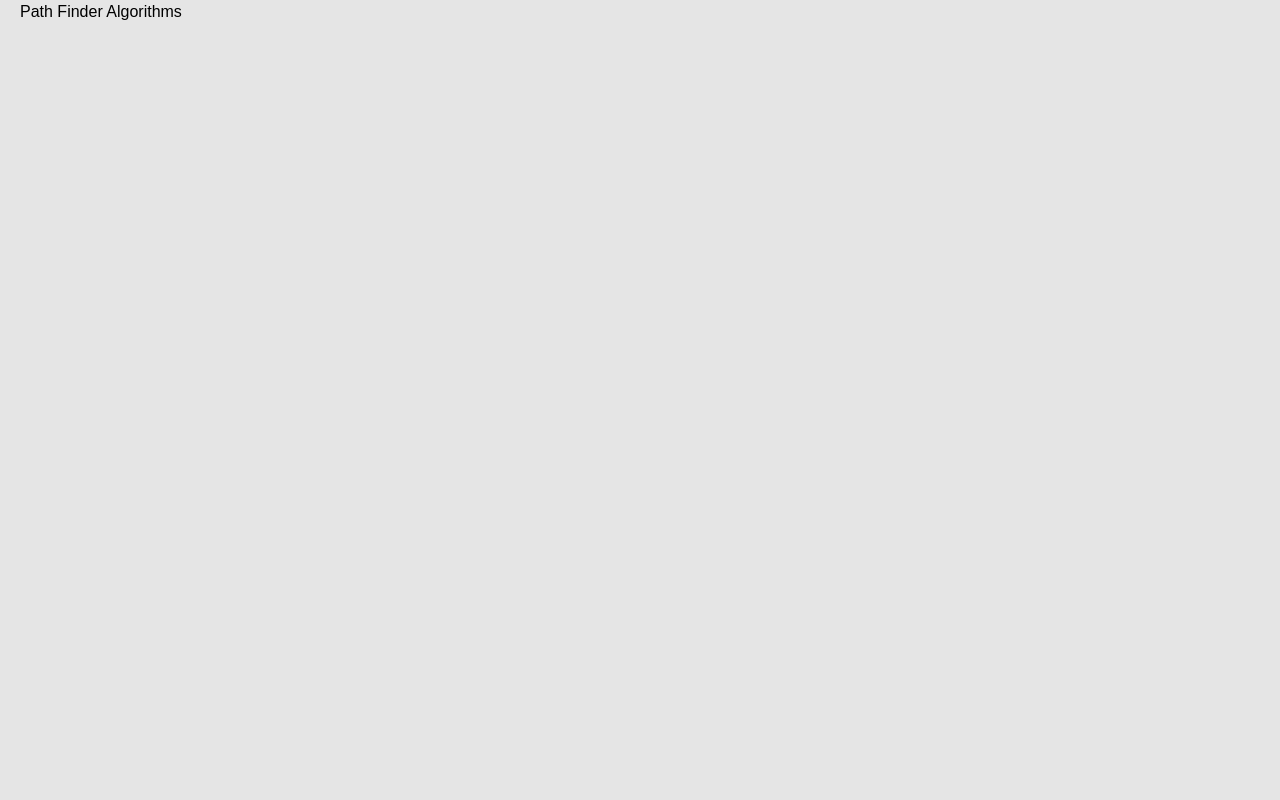
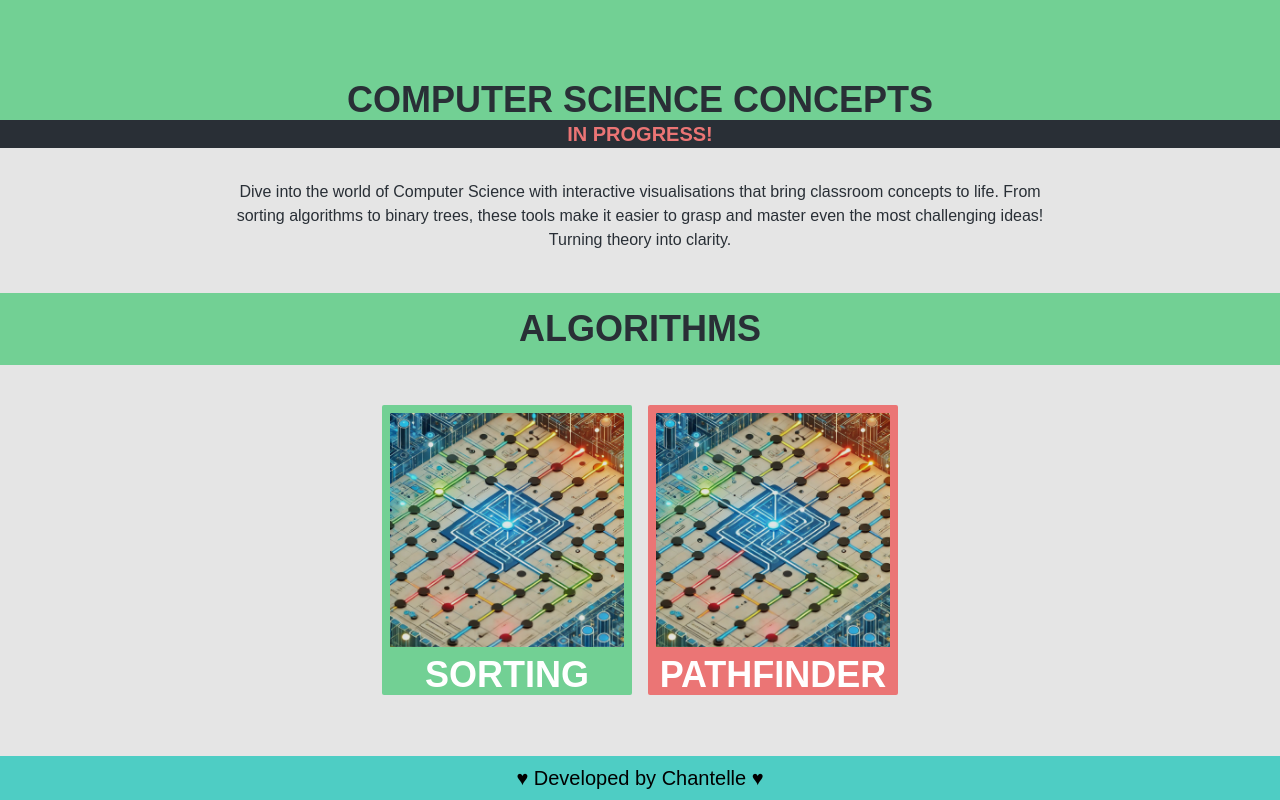
Before and after one commit to ChantelleKerr/algorithm-visualiser, a Next.js app: page / in a window 1280 px wide. Built offline with nearby package versions, Linux system fonts and the light colour scheme.

Commit message:
Create home page design

```diff
--- a/app/layout.tsx
+++ b/app/layout.tsx
@@ -28,9 +28,7 @@ export default function RootLayout({
       <body
         className={`${geistSans.variable} ${geistMono.variable} antialiased`}
       >
-        <GridProvider>
-          <div className="px-5">{children}</div>
-        </GridProvider>
+        <GridProvider>{children}</GridProvider>
       </body>
     </html>
   );
--- a/app/page.tsx
+++ b/app/page.tsx
@@ -1,5 +1,41 @@
-import Link from "next/link";
-
+import Card from "@/components/Card/Card";
+import Footer from "@/components/Footer/Footer";
+import Header from "@/components/Header/Header";
 export default function Home() {
-  return <Link href="/pathfinder">Path Finder Algorithms</Link>;
+  const navLinks = [
+    {
+      title: "SORTING",
+      image: "/pathfinder.webp",
+      link: "/sorting",
+      style: "bg-green border-green text-green",
+    },
+    {
+      title: "PATHFINDER",
+      image: "/pathfinder.webp",
+      link: "/pathfinder",
+      style: "bg-red border-red text-red",
+    },
+  ];
+  return (
+    <div className="flex flex-col min-h-screen">
+      <Header />
+      <main className="flex flex-grow flex-col justify-center items-center">
+        <h2 className="flex justify-center text-4xl text-primary bg-green mb-5 font-extrabold w-full py-4">
+          ALGORITHMS
+        </h2>
+        <div className="flex flex-wrap gap-4 justify-center my-5">
+          {navLinks.map((link) => (
+            <Card
+              key={link.title}
+              title={link.title}
+              image={link.image}
+              link={link.link}
+              style={link.style}
+            />
+          ))}
+        </div>
+      </main>
+      <Footer />
+    </div>
+  );
 }
--- /dev/null
+++ b/app/sorting/page.tsx
@@ -0,0 +1,5 @@
+const page = () => {
+  return <div>SORTING ALGORITHMS- Coming Soon!</div>;
+};
+
+export default page;
--- /dev/null
+++ b/components/Card/Card.tsx
@@ -0,0 +1,33 @@
+import Link from "next/link";
+import React from "react";
+import Image from "next/image";
+
+interface Props {
+  title: string;
+  image: string;
+  link: string;
+  style: string;
+}
+const Card = ({ title, image, link, style }: Props) => {
+  return (
+    <>
+      <Link href={link}>
+        <div className={`border-3 rounded-sm ${style}`}>
+          <Image
+            src={image}
+            width={250}
+            height={30}
+            className="brightness-90 hover:brightness-100 p-2"
+            alt="pathfinder"
+          />
+
+          <h1 className="text-4xl flex justify-center text-white font-bold">
+            {title}
+          </h1>
+        </div>
+      </Link>
+    </>
+  );
+};
+
+export default Card;
--- a/components/ControlPanel/ControlPanel.tsx
+++ b/components/ControlPanel/ControlPanel.tsx
@@ -96,16 +96,18 @@ const ControlPanel = ({ children }: { children: React.ReactNode }) => {
   };
 
   return (
-    <>
-      <div className="flex w-full py-8 justify-end gap-3">
+    <div className="p-5">
+      <div className="flex w-full justify-between py-3">
+        <h1 className="text-xl">Pathfinder</h1>
+        <div className="flex gap-3 flex-col md:flex-row">
           <Select onValueChange={(val) => handleNodeSelectionChange(val)}>
             <SelectTrigger className="w-[180px]">
               <SelectValue placeholder="Node Selector" />
             </SelectTrigger>
             <SelectContent>
-            <SelectItem value="Start">Select Start Node</SelectItem>
-            <SelectItem value="End">Select End Node</SelectItem>
-            <SelectItem value="Wall">Select Wall Node</SelectItem>
+              <SelectItem value="Start">Change Start Node</SelectItem>
+              <SelectItem value="End">Change End Node</SelectItem>
+              <SelectItem value="Wall">Add Wall Node</SelectItem>
             </SelectContent>
           </Select>
           <Select onValueChange={(val) => handleAlgorithmChange(val)}>
@@ -127,6 +129,7 @@ const ControlPanel = ({ children }: { children: React.ReactNode }) => {
             CLEAR
           </Button>
         </div>
+      </div>
 
       {children}
       {algorithm && (
@@ -136,7 +139,7 @@ const ControlPanel = ({ children }: { children: React.ReactNode }) => {
           pseudocode={algorithmPseudocode}
         />
       )}
-    </>
+    </div>
   );
 };
 
--- /dev/null
+++ b/components/Footer/Footer.tsx
@@ -0,0 +1,9 @@
+const Footer = () => {
+  return (
+    <p className="w-full bg-blue flex justify-center text-xl py-2">
+      ♥ Developed by Chantelle ♥
+    </p>
+  );
+};
+
+export default Footer;
--- /dev/null
+++ b/components/Header/Header.tsx
@@ -0,0 +1,20 @@
+const Header = () => {
+  return (
+    <div className="flex flex-col justify-center items-center">
+      <h1 className="text-primary font-extrabold text-4xl pt-20 text-center bg-green w-full">
+        COMPUTER SCIENCE CONCEPTS
+      </h1>
+      <span className="flex justify-center font-extrabold text-xl text-center text-red w-full bg-primary">
+        IN PROGRESS!
+      </span>
+      <p className="text-primary font-thin text-center w-2/3 mt-8">
+        Dive into the world of Computer Science with interactive visualisations
+        that bring classroom concepts to life. From sorting algorithms to binary
+        trees, these tools make it easier to grasp and master even the most
+        challenging ideas! Turning theory into clarity.
+      </p>
+    </div>
+  );
+};
+
+export default Header;
--- a/context/GridProvider.tsx
+++ b/context/GridProvider.tsx
@@ -34,8 +34,8 @@ const GridContext = createContext<GridContextType | undefined>(undefined);
 
 export const GridProvider = ({ children }: { children: React.ReactNode }) => {
   const [grid, setGrid] = useState<Node[][]>([]);
-  const ROWS = 6;
-  const COLS = 6;
+  const ROWS = 10;
+  const COLS = 20;
   const [startNode, setStartNode] = useState<Node | null>(null);
   const [endNode, setEndNode] = useState<Node | null>(null);
 
@@ -94,7 +94,7 @@ export const GridProvider = ({ children }: { children: React.ReactNode }) => {
         prevGrid = prevGrid.map((gridRow) =>
           gridRow.map((node) =>
             node.type === NodeType.Start
-              ? { ...node, type: NodeType.Blank }
+              ? { ...node, type: NodeType.Blank, status: NodeStatus.Unseen }
               : node
           )
         );
--- a/tailwind.config.ts
+++ b/tailwind.config.ts
@@ -12,20 +12,12 @@ export default {
       colors: {
         background: "var(--background)",
         foreground: "var(--foreground)",
-        start: "#72D094",
-        end: "#EB7575",
-        path: "#847996",
-        wall: "black",
-        visited: "#4ECDC4",
+        green: "#72D094",
+        red: "#EB7575",
+        purple: "#847996",
+        black: "black",
+        blue: "#4ECDC4",
 
-        card: {
-          DEFAULT: "hsl(var(--card))",
-          foreground: "hsl(var(--card-foreground))",
-        },
-        popover: {
-          DEFAULT: "hsl(var(--popover))",
-          foreground: "hsl(var(--popover-foreground))",
-        },
         primary: {
           DEFAULT: "var(--primary)",
           foreground: "var(--primary-foreground)",
@@ -34,26 +26,7 @@ export default {
           DEFAULT: "hsl(var(--secondary))",
           foreground: "hsl(var(--secondary-foreground))",
         },
-        muted: {
-          DEFAULT: "hsl(var(--muted))",
-          foreground: "hsl(var(--muted-foreground))",
-        },
-        accent: {
-          DEFAULT: "hsl(var(--accent))",
-          foreground: "hsl(var(--accent-foreground))",
-        },
-        destructive: {
-          DEFAULT: "var(--destructive)",
-          foreground: "var(--destructive-foreground)",
-        },
         border: "hsl(var(--border))",
-        input: "hsl(var(--input))",
-        ring: "hsl(var(--ring))",
-      },
-      borderRadius: {
-        lg: "var(--radius)",
-        md: "calc(var(--radius) - 2px)",
-        sm: "calc(var(--radius) - 4px)",
       },
     },
   },
```
Also changed, not shown: public/pathfinder.webp (added). Lines whose indentation alone changed are shown as unchanged.
